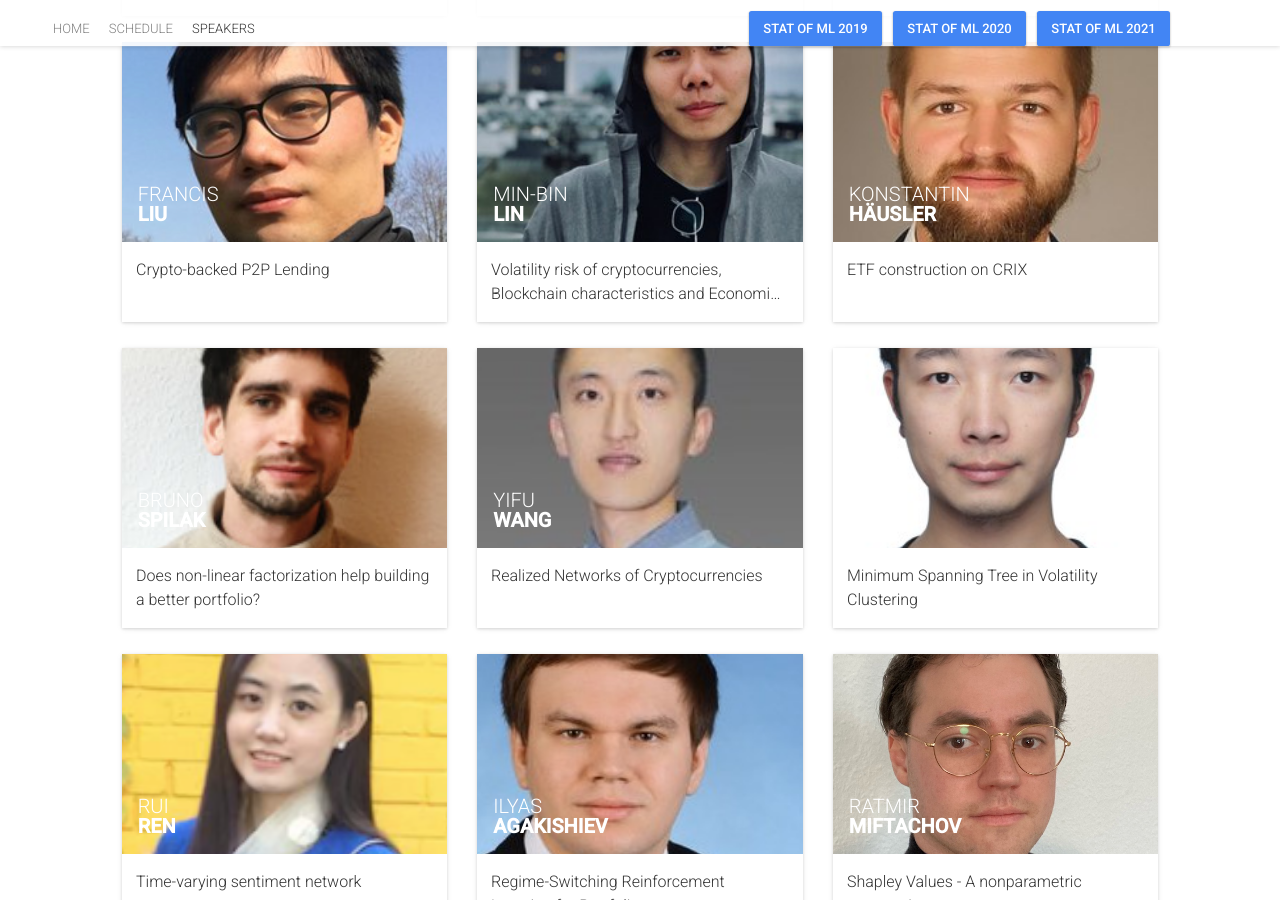
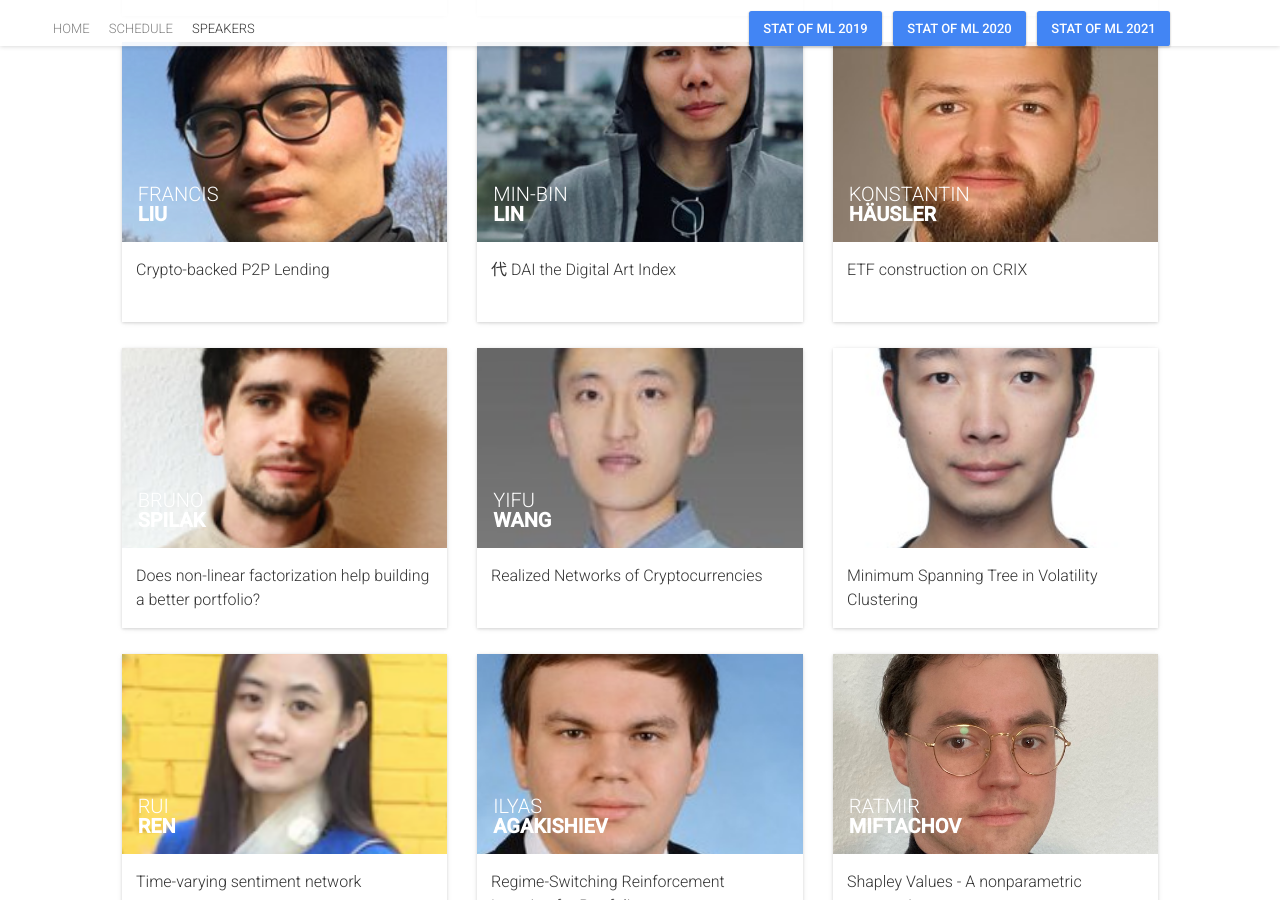
Before and after one commit to barunik/Prague2022, a Jekyll site: the page built from speakers.html, in a window 1280 px wide and 900 px high, scrolled down 1945 px. Built offline with Jekyll 4.4.1, drawn with Linux system fonts in a browser that asks for light colours; nearby versions of some CDN libraries; comment, search, counter and statistics services are not loaded; some of the changed text lies outside the part shown.

Commit message:
Update sessions.yml

```diff
--- a/_data/sessions.yml
+++ b/_data/sessions.yml
@@ -1,7 +1,7 @@
 
 -
   id: 001
-  title: "代 DAI the Digital Art Index"
+  title: "Quantinar - the p2p knowledge platform"
   description: "Authors: Wolfgang Karl Härdle<br/>
   <p>Abstract:  TBA</p>"
   subtype: Presentation
@@ -169,7 +169,7 @@ for Forecasting Time Series with Complex Seasonality"
 
 -
     id: 022
-    title: "Volatility risk of cryptocurrencies, Blockchain characteristics and Economic attributes"
+    title: "代 DAI the Digital Art Index"
     description: "Authors:  Min-Bin Lin<br/>
     <p>Abstract:   TBA </p>"
     subtype: Presentation
```
